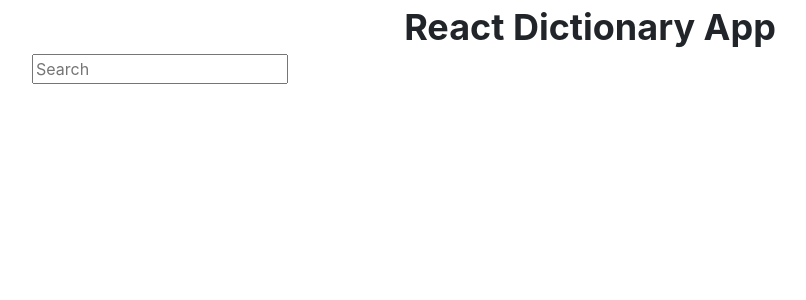
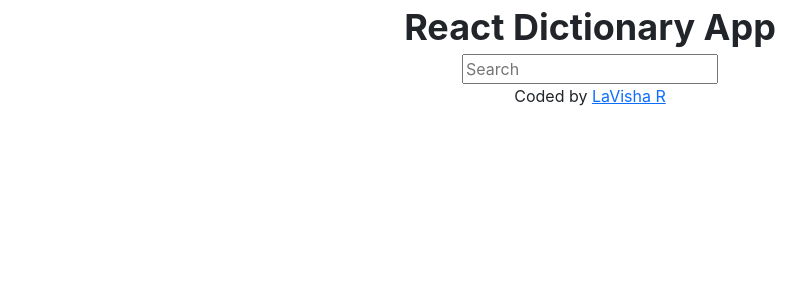
Before and after one commit to LavRed/dictionary-project, a React (Create React App) app: page / in a window 1280 px wide. Shown: the top 300 px of the page, without its empty margins (50-856 px from the left). Built offline with nearby package versions, Linux system fonts and the light colour scheme.

Commit message:
added the footer with github link and looped through the definitions for the homework

```diff
--- a/src/App.css
+++ b/src/App.css
@@ -1,3 +1,7 @@
+.App {
+  text-align: center;
+}
+
 .App .App-header {
   text-align: center;
   font-size: 36px;
--- a/src/App.js
+++ b/src/App.js
@@ -11,6 +11,12 @@ function App() {
         <main>
           <Dictionary />
         </main>
+        <footer>
+          Coded by {" "}
+          <a href="https://github.com/LavRed/dictionary-project">
+            LaVisha R
+          </a>
+        </footer>
       </div>
     </div>
   );
--- a/src/Meaning.js
+++ b/src/Meaning.js
@@ -7,8 +7,17 @@ export default function Meaning(props) {
             <h3>
                 {props.meaning.partOfSpeech}
             </h3>
-            <p>{props.meaning.definitions[0].definition}</p>
-            <p>{props.meaning.definitions[0].example}</p>
+            {props.meaning.definitions.map(function (definition, index) {
+                return (
+                    <div key={index}>
+                        <p>
+                            {definition.definition}
+                            <br />
+                            <em>{definition.example}</em>
+                        </p>
+                    </div>
+                )
+            })}
         </div>
     );
 }
```
